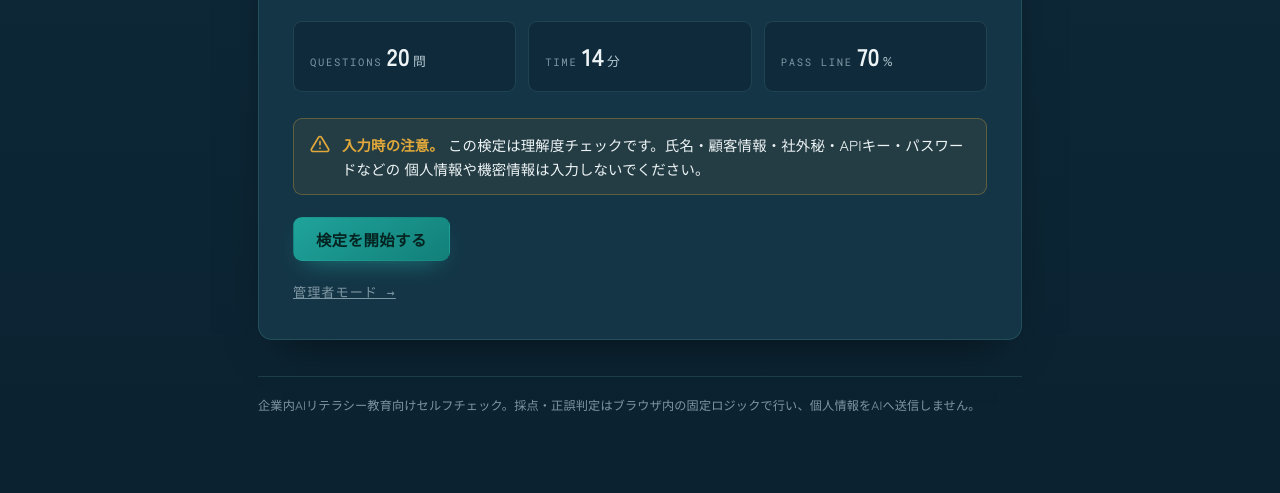
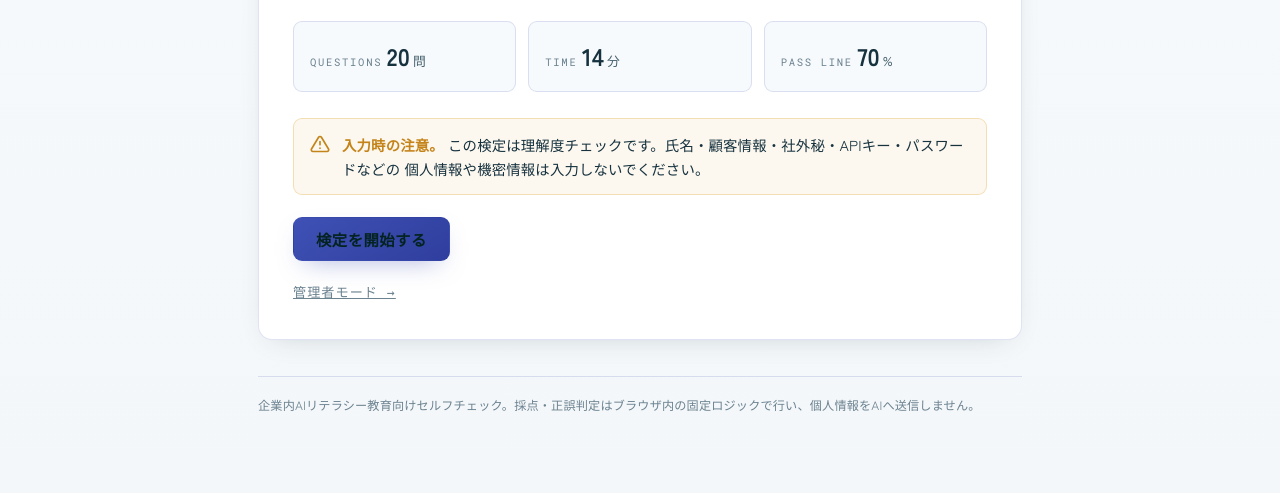
Before and after one commit to gerupon-lgtm/ai-literacy-test, a website with bundled scripts: page public/index.html in a window 1280 px wide. Shown: the part 307-800 px from the top of the page. Built offline with nearby package versions, Linux system fonts and the light colour scheme.

Commit message:
FE色変更

```diff
--- a/public/assets/css/style.css
+++ b/public/assets/css/style.css
@@ -6,34 +6,44 @@
    ========================================================= */
 
 :root {
-  /* ---- 基調色 ---- */
-  --ink-900: #0b2230;   /* 最も深い計器盤 */
-  --ink-800: #0e2a3b;   /* 背景 */
-  --ink-700: #143546;   /* パネル */
-  --ink-600: #1d4357;   /* パネル境界・ホバー */
-  --ink-500: #2c5468;   /* 補助線 */
+  /* ---- 基調色（ライトテーマ：明るい業務アプリ向け） ---- */
+  --ink-900: #f4f7f9;   /* 最背面（ごく淡いグレー） */
+  --ink-800: #f7fafc;   /* 背景 */
+  --ink-700: #ffffff;   /* パネル（白） */
+  --ink-600: #e8eef3;   /* パネル境界・ホバー */
+  --ink-500: #d4dee6;   /* 補助線 */
 
-  /* ---- 計測アクセント ---- */
-  --teal-400: #1fa39b;  /* メインアクセント(計測ライン) */
-  --teal-300: #36c5bb;
-  --teal-200: #7fded6;
+  /* ---- 計測アクセント（インディゴ・紺：落ち着きと信頼感） ---- */
+  --teal-400: #3f51b5;  /* メインアクセント（インディゴ） */
+  --teal-300: #4f5fc7;
+  --teal-200: #a9b2e8;
 
   /* ---- 状態色 ---- */
-  --amber-400: #e0a83a; /* 注意 */
-  --coral-400: #e2685b; /* 誤り・警告 */
-  --coral-300: #ef8478;
-  --green-400: #4fb286; /* 正答 */
+  --amber-400: #c4841a; /* 注意 */
+  --coral-400: #d24a3d; /* 誤り・警告 */
+  --coral-300: #e26a5d;
+  --green-400: #2f9d6e; /* 正答 */
 
-  /* ---- 文字 ---- */
-  --text-100: #eef4f6;  /* 主要文字 */
-  --text-300: #b7c9d2;  /* 副次文字 */
-  --text-500: #7e96a2;  /* 補足・キャプション */
+  /* ---- 文字（濃色：白背景で可読） ---- */
+  --text-100: #16323f;  /* 主要文字（濃いインク） */
+  --text-300: #45606e;  /* 副次文字 */
+  --text-500: #6b8290;  /* 補足・キャプション */
 
   /* ---- 面・線 ---- */
   --surface: var(--ink-700);
-  --surface-raised: #18394b;
-  --line: rgba(127, 222, 214, 0.14);
-  --line-strong: rgba(127, 222, 214, 0.28);
+  --surface-raised: #ffffff;
+  --line: rgba(63, 81, 181, 0.16);
+  --line-strong: rgba(63, 81, 181, 0.30);
+
+  /* ---- 新UI（タブ・プール）用エイリアス ---- */
+  --bg: var(--ink-800);
+  --panel: var(--ink-700);
+  --panel-2: #f1f6f9;
+  --text: var(--text-100);
+  --muted: var(--text-500);
+  --accent: var(--teal-400);
+  --border: #d8e2e9;
+  --input-bg: #ffffff;
 
   /* ---- タイポ ---- */
   --font-sans: "Zen Kaku Gothic New", "Hiragino Kaku Gothic ProN",
@@ -44,7 +54,7 @@
   /* ---- レイアウト ---- */
   --radius: 14px;
   --radius-sm: 9px;
-  --shadow: 0 18px 48px -24px rgba(0, 0, 0, 0.7);
+  --shadow: 0 8px 28px -16px rgba(20, 50, 70, 0.28);
   --maxw: 760px;
   --tap: 44px;
 }
@@ -64,7 +74,7 @@ body {
   line-height: 1.7;
   color: var(--text-100);
   background:
-    radial-gradient(1200px 600px at 50% -10%, #15384b 0%, transparent 60%),
+    radial-gradient(1200px 600px at 50% -10%, #e3eef3 0%, transparent 60%),
     linear-gradient(180deg, var(--ink-800) 0%, var(--ink-900) 100%);
   background-attachment: fixed;
   letter-spacing: 0.01em;
@@ -114,7 +124,7 @@ button { font-family: inherit; }
   display: grid;
   place-items: center;
   border-radius: 10px;
-  background: linear-gradient(145deg, var(--teal-400), #0f6f6a);
+  background: linear-gradient(145deg, var(--teal-400), #2f3e9e);
   box-shadow: inset 0 0 0 1px rgba(255,255,255,0.12);
 }
 .brand-mark svg { width: 22px; height: 22px; display: block; }
@@ -176,13 +186,13 @@ button { font-family: inherit; }
 .btn:active { transform: translateY(1px); }
 
 .btn-primary {
-  background: linear-gradient(145deg, var(--teal-400), #128079);
+  background: linear-gradient(145deg, var(--teal-400), #2f3e9e);
   border-color: transparent;
   color: #042320;
-  box-shadow: 0 10px 26px -12px rgba(31,163,155,0.8);
+  box-shadow: 0 10px 26px -12px rgba(63,81,181,0.5);
 }
 .btn-primary:hover {
-  background: linear-gradient(145deg, var(--teal-300), #16958d);
+  background: linear-gradient(145deg, var(--teal-300), #3f51b5);
 }
 
 .btn-ghost {
@@ -190,7 +200,7 @@ button { font-family: inherit; }
   border-color: var(--line);
   color: var(--text-300);
 }
-.btn-ghost:hover { background: rgba(255,255,255,0.04); color: var(--text-100); }
+.btn-ghost:hover { background: rgba(18,138,130,0.08); color: var(--text-100); }
 
 .btn:disabled {
   opacity: .42;
@@ -326,8 +336,8 @@ button { font-family: inherit; }
   font-size: 0.7rem;
   letter-spacing: 0.12em;
   color: var(--teal-300);
-  background: rgba(31,163,155,0.1);
-  border: 1px solid rgba(31,163,155,0.3);
+  background: rgba(63,81,181,0.10);
+  border: 1px solid rgba(63,81,181,0.30);
   padding: 4px 10px;
   border-radius: 99px;
   margin-bottom: 14px;
@@ -384,7 +394,7 @@ button { font-family: inherit; }
 }
 .choice[aria-pressed="true"] {
   border-color: var(--teal-400);
-  background: rgba(31,163,155,0.12);
+  background: rgba(63,81,181,0.12);
 }
 .choice[aria-pressed="true"] .marker {
   background: var(--teal-400);
@@ -414,10 +424,10 @@ button { font-family: inherit; }
   font-size: 3.4rem;
   font-weight: 800;
   font-family: var(--font-mono);
-  background: radial-gradient(circle at 50% 35%, var(--surface-raised), var(--ink-800));
+  background: radial-gradient(circle at 50% 35%, #ffffff, var(--panel-2));
   border: 2px solid var(--teal-400);
-  color: var(--teal-200);
-  box-shadow: 0 0 0 6px rgba(31,163,155,0.08), var(--shadow);
+  color: var(--teal-400);
+  box-shadow: 0 0 0 6px rgba(18,138,130,0.10), var(--shadow);
 }
 .rank-badge[data-rank="C"] { border-color: var(--amber-400); color: var(--amber-400); box-shadow: 0 0 0 6px rgba(224,168,58,0.08), var(--shadow);}
 .rank-badge[data-rank="D"] { border-color: var(--coral-400); color: var(--coral-300); box-shadow: 0 0 0 6px rgba(226,104,91,0.08), var(--shadow);}
@@ -647,7 +657,7 @@ button { font-family: inherit; }
   margin: 12px 0;
   line-height: 1.6;
 }
-.alert-info { background: rgba(31,163,155,0.1); border: 1px solid rgba(31,163,155,0.3); color: var(--teal-200); }
+.alert-info { background: rgba(63,81,181,0.10); border: 1px solid rgba(63,81,181,0.30); color: var(--teal-200); }
 .alert-warn { background: rgba(224,168,58,0.1); border: 1px solid rgba(224,168,58,0.32); color: #f0c46e; }
 .alert-error { background: rgba(226,104,91,0.1); border: 1px solid rgba(226,104,91,0.34); color: var(--coral-300); }
 
@@ -805,7 +815,7 @@ button { font-family: inherit; }
   margin-bottom: 10px;
   background: var(--panel-2, rgba(255,255,255,.02));
 }
-.pool-q.selected { border-color: var(--accent, #1fa39b); background: rgba(31,163,155,.06); }
+.pool-q.selected { border-color: var(--accent, #1fa39b); background: rgba(63,81,181,.06); }
 .pool-q-head { display: flex; align-items: flex-start; gap: 10px; }
 .pool-q-head input[type=checkbox] { margin-top: 4px; flex-shrink: 0; }
 .pool-q-body { flex: 1; min-width: 0; }
@@ -885,7 +895,7 @@ button { font-family: inherit; }
 .dropzone:hover { border-color: var(--accent, #1fa39b); }
 .dropzone.dragover {
   border-color: var(--accent, #1fa39b);
-  background: rgba(31,163,155,.08);
+  background: rgba(63,81,181,.08);
 }
 .dropzone-inner { pointer-events: none; color: var(--text, #e6f1f8); font-size: .95rem; }
 .dropzone-inner .muted { pointer-events: auto; }
```
Also changed, not shown: 1 other file.
